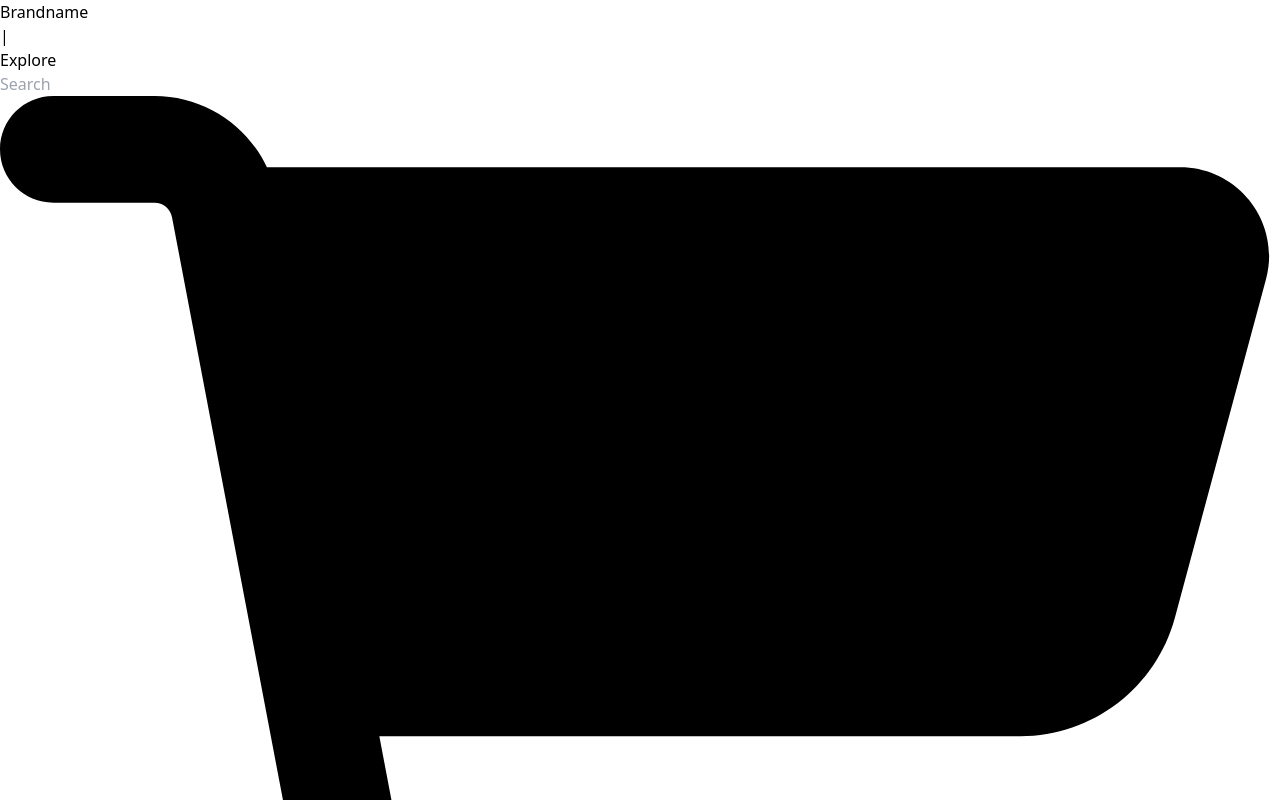
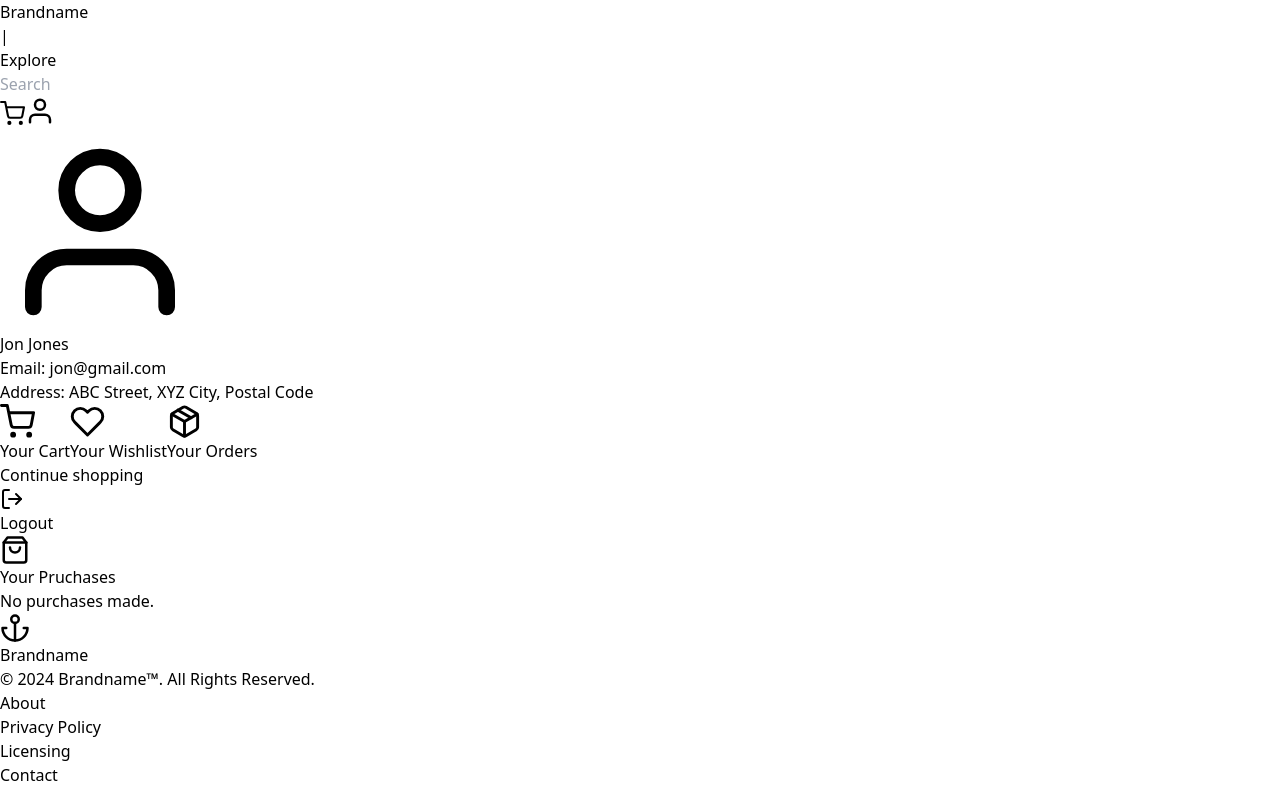
Before and after one commit to shubbhhh/E-Commerce-website, a React (Vite) app in the folder frontend/: page /profile in a window 1280 px wide. Shown: the top 800 px of the page. Built offline with nearby package versions, Linux system fonts and the light colour scheme.

Commit message:
Added cart page

```diff
--- a/frontend/src/App.jsx
+++ b/frontend/src/App.jsx
@@ -5,6 +5,7 @@ import { Signin } from './pages/signin';
 import { Explore } from './pages/explore';
 import { Home } from './pages/home';
 import { Profile } from './pages/profile';
+import { Cart } from './pages/cart';
 
 
 function App() {
@@ -16,6 +17,7 @@ function App() {
         <Route path='/signin' element={<Signin />} />
         <Route path='/explore' element={<Explore />} />
         <Route path='/profile' element={<Profile />} />
+        <Route path='/profile/cart' element={<Cart />} />
       </Routes>
     </BrowserRouter>
   </>
--- a/frontend/src/components/carousel.jsx
+++ b/frontend/src/components/carousel.jsx
@@ -21,7 +21,7 @@ export function Carousel ({ slides, autoSlide = false, autoSlideInterval = 3000
         <div className="overflow-hidden relative w-full h-full">
 
             {/* Slides container */}
-            <div className="flex transition-transform ease-out duration-500 gap-2 p-2" style={{ transform: `translateX(-${curr * 100}%)` }}>
+            <div className="flex transition-transform ease-out duration-500 gap-4 p-2 items-center" style={{ transform: `translateX(-${curr * 100}%)` }}>
                 {slides.map((src, i) => (
                         <img key={i} src={src} alt={`Slide ${i}`} className="rounded-md" />
                 ))}
@@ -38,14 +38,14 @@ export function Carousel ({ slides, autoSlide = false, autoSlideInterval = 3000
             </div>
 
             {/* Slide Indicator */}
-            {/* <div className="absolute bottom-4 right-0 left-0">
+            <div className="absolute bottom-4 right-0 left-0">
                 <div className="flex items-center justify-center gap-2">
                     {slides.map((_, i) => (
                         <div key={i} className={`transition-all w-3 h-3 bg-white rounded-full ${curr === i ? "p-2": "bg-opacity-50"}`} />
                     ))}
                 </div>
 
-            </div> */}
+            </div>
 
         </div>
     )
--- a/frontend/src/components/navbar.jsx
+++ b/frontend/src/components/navbar.jsx
@@ -1,14 +1,18 @@
 import cart from "../assets/icons/cart-shopping-solid.svg";
 import { useNavigate } from "react-router-dom";
-
+import { User, ShoppingCart } from "react-feather";
 
 
 
 export function Navbar() {
     const navigate = useNavigate();
 
+    function userButtonHandler() {
+
+    }
+
     return (
-        <div className="shadow">
+        <div className="shadow-md">
                 <div className="flex items-center md:justify-between max-w-screen-xl mx-auto">
                     <div className="flex justify-between gap-3">
                         <a className="btn btn-ghost text-xl font-extrabold">Brandname</a>
@@ -18,9 +22,13 @@ export function Navbar() {
                     <div className="form-control">
                         <input type="text" placeholder="Search" className="input input-bordered p-2 m-2 w-24 md:w-auto rounded-full bg-slate-200" />
                     </div>
-                    <div className="flex justify-between gap-4">
-                        <img className="max-w-5 m-2" src={cart} alt="cart" />
-                        <div className="rounded-full bg-zinc-700 p-2 font-semibold text-white">User</div>
+                    <div className="flex justify-between items-center gap-4">
+                        <button>
+                            <ShoppingCart size={25} />
+                        </button>
+                        <button onClick={userButtonHandler}>
+                            <User size={30}/>
+                        </button>
                     </div>
                 </div>
             </div>
--- /dev/null
+++ b/frontend/src/pages/cart.jsx
@@ -0,0 +1,28 @@
+import { Navbar } from "../components/navbar";
+import { Footer } from "../components/footer";
+
+export function Cart() {
+
+    function cartItems() {
+        return
+    }
+
+    return <>
+    <Navbar />
+    <div className="min-h-screen">
+        <div className="p-6 font-bold text-xl border-b">
+            Your Cart
+        </div>
+        <div className="flex justify-between">
+            <div className="p-6">
+                hiii
+            </div>
+            <div className="m-6 pl-3 font-mono font-bold text-lg border-l items-start w-1/3">
+                Amount
+
+            </div>
+        </div>
+    </div>
+    <Footer />
+    </>
+}
--- a/frontend/src/pages/home.jsx
+++ b/frontend/src/pages/home.jsx
@@ -2,12 +2,12 @@ import { Navbar } from "../components/navbar";
 import { Button } from "../components/button";
 import { Carousel } from "../components/carousel";
 import { Footer } from "../components/footer";
-import img1 from "../../../jlal20240406.jpg"
-import img2 from "../../../roa20240406.jpg"
-import img3 from "../../../denim_20210528.jpg"
-import img4 from "../../../20240307.jpg"
-import img5 from "../../../2024ss_0221.jpg"
-import img6 from "../../../goldwin_0_20240412.jpg"
+import img1 from "../../../TRENDING_NOW_Web_8f133216-20fa-4f2b-ab53-16700bf7a8fe.webp"
+import img2 from "../../../CASUAL_SHIRTS_Web_284caa3e-b8f2-441d-8adc-6e22fc8bb5d5.webp"
+import img3 from "../../../DENIM_Web_0f1f3136-ac71-4b85-8394-a8ad0b2f7412.webp"
+import img4 from "../../../MAN_Web_0a5b5a59-ae40-4ace-8519-f41ee3732ff1.webp"
+import img5 from "../../../CASUAL_BOTTOMS_Web_5936fdba-7681-4d32-8a5e-df2d2fa0ca21.webp"
+import img6 from "../../../FORMALS_Web_c50e0561-1737-4e31-843d-3f15e6a2b934.webp"
 
 const slides = [
     img1,
@@ -22,7 +22,9 @@ export function Home() {
     return (
         <div className="min-h-screen flex flex-col">
             <Navbar />
-            <Carousel slides={slides} />
+            <div className="p-2 items-center">
+                <Carousel slides={slides} />
+            </div>
             <Footer />
         </div>
     )
```
Also changed, not shown: 1 other file (tests, documents, lock files or other folders).
